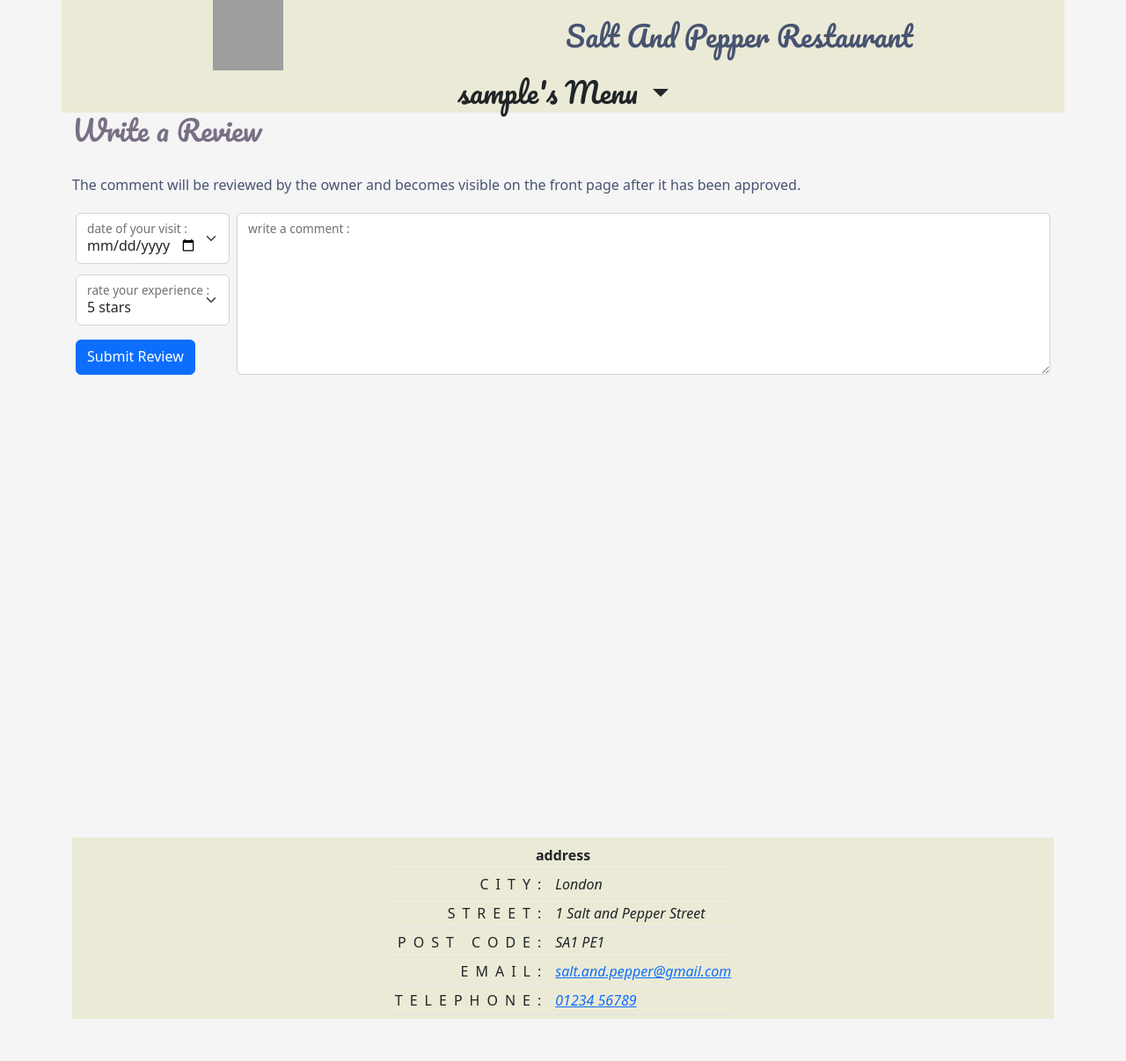
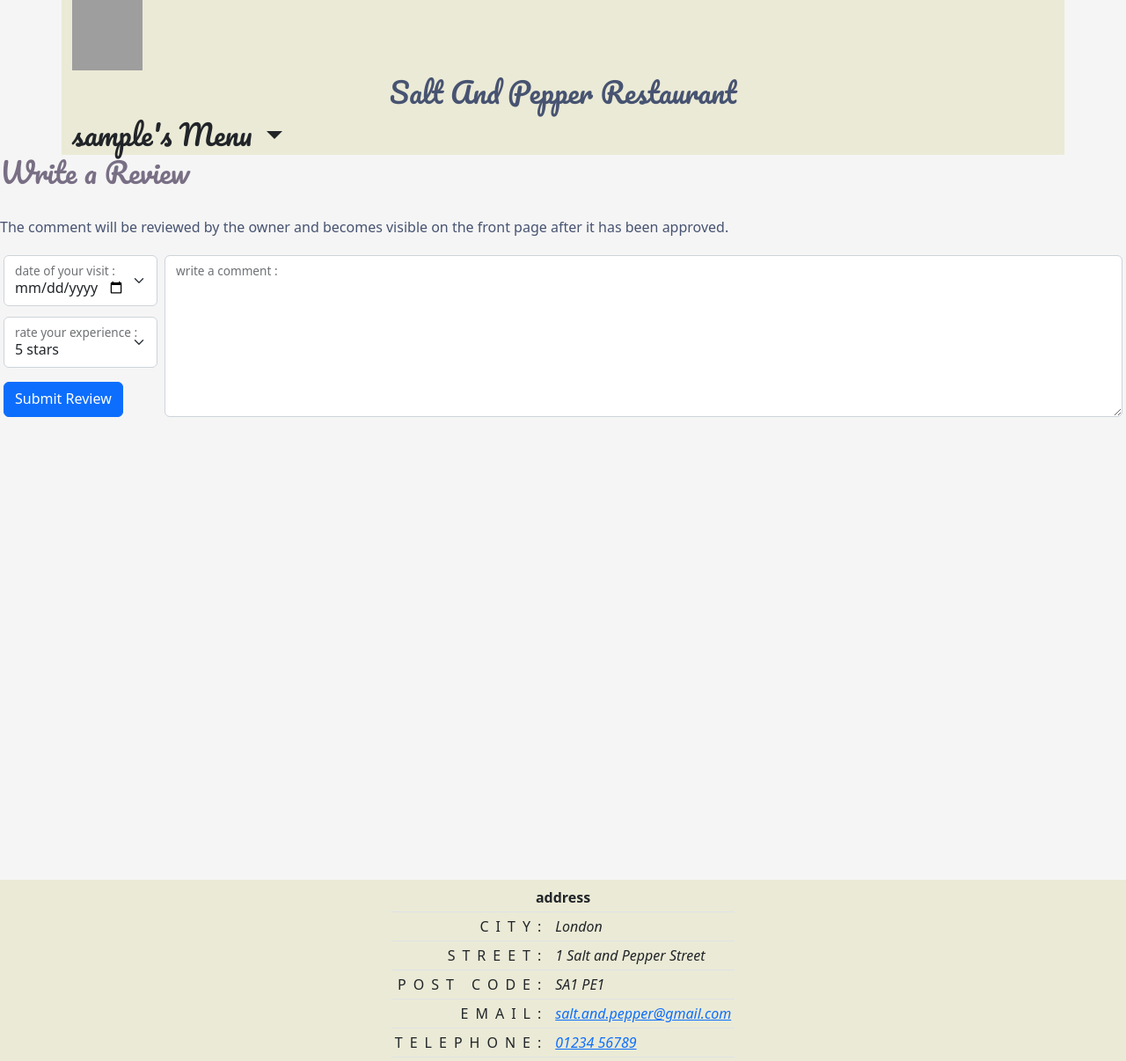
Before and after one commit to Code-Institute-Submissions/Zolske-salt-and-pepper-manager, a Django app: page /comments/ in a window 1280 px wide. Shown: the whole page at 88% size. Before the commit the page ends 1158 px from the top, so only its background shows below. Run offline with Django 4.2, Linux system fonts and the light colour scheme; the visitor is signed in with stand-in values (Sample User, id 1); data that the repository does not hold is empty; some libraries are stand-ins or nearby versions; grey boxes are pictures that could not be loaded.

Commit message:
comment out all divs from base html

```diff
--- a/templates/base.html
+++ b/templates/base.html
@@ -29,18 +29,18 @@
 <body>
     <header class="container">
         <!-- <div class="d-flex flex-wrap justify-content-around p-3 mb-3 border-bottom"> -->
-        <div class="d-flex flex-wrap justify-content-around">
+        <!-- <div class="d-flex flex-wrap justify-content-around"> -->
         <img height="80" width="80"
             src="https://res.cloudinary.com/diwuglogr/image/upload/v1656272885/salt_and_pepper/logo_cozruj.webp"
             alt="website logo, two rings, one with a salt shaker the other one with an pepper shaker inside">
         <p class="navbar-title align-self-center text-center">Salt And Pepper Restaurant</p>
-        </div>
+        <!-- </div> -->
         {% if user.is_authenticated %}
-        <div class="d-flex flex-wrap justify-content-around align-self-center">
+        <!-- <div class="d-flex flex-wrap justify-content-around align-self-center"> -->
         {% if user.profile_picture %}
         <img src="{{user.profile_picture}}" alt="user profile picture" class="profile-picture">
         {% endif %}
-            <div class="dropdown align-self-center">
+        <!-- <div class="dropdown align-self-center"> -->
         <a href="#" class="d-block link-dark text-decoration-none dropdown-toggle user-menu" id="dropdownUser1"
             data-bs-toggle="dropdown" aria-expanded="false">
             {{ user.username }}'s Menu
@@ -60,9 +60,9 @@
             <li><a class="dropdown-item" href="{% url 'password_change'%}">
                     Change Your Password</a></li>
         </ul>
-            </div>
+        <!-- </div> -->
         {% else %}
-            <div class="d-flex flex-wrap justify-content-around align-items-center">
+        <!-- <div class="d-flex flex-wrap justify-content-around align-items-center"> -->
         <a href="{% url 'home' %}" class="btn btn-outline-dark m-2">
             Home</a>
         <a href="{% url 'menu' %}" class="btn btn-outline-dark m-2">
@@ -70,17 +70,17 @@
         <a href="{% url 'login' %}" class="btn btn-outline-dark m-2">
             Log In</a>
         <a href="{% url 'signup' %}" class="btn btn-outline-dark m-2">Sign Up</a>
-            </div>
-        </div>
+        <!-- </div> -->
+        <!-- </div> -->
         {% endif %}
         <!-- </div> -->
     </header>
 
-    <div class="container">
+    <!-- <div class="container"> -->
     {% block content %}
     {% endblock content %}
-    </div>
-    <div class="container">
+    <!-- </div>
+    <div class="container"> -->
     <footer class="d-flex justify-content-around mt-4">
         <address class="my-0">
             <table class="table table-sm tabel-contact my-1">
@@ -104,8 +104,7 @@
                     </tr>
                     <tr>
                         <td class="addresHead">Email:</td>
-                            <td class="addressInfo"><a
-                                    href="mailto:salt.and.pepper@gmail.com">salt.and.pepper@gmail.com</a>
+                        <td class="addressInfo"><a href="mailto:salt.and.pepper@gmail.com">salt.and.pepper@gmail.com</a>
                         </td>
                     </tr>
                     <tr>
@@ -116,7 +115,7 @@
             </table>
         </address>
     </footer>
-    </div>
+    <!-- </div> -->
     <!-- Bootstrap 5.2.0 beta  JavaScript Bundle with Popper -->
     <script src="{% static 'javascript/bootstrap_bundle_min.js' %}">
     </script>
```
Lines whose indentation alone changed are shown as unchanged.
